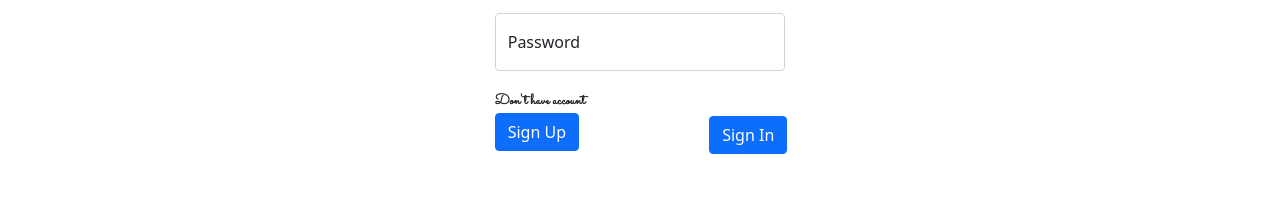
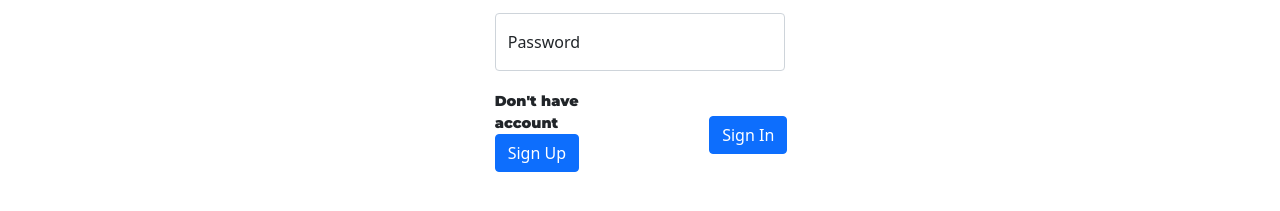
Before and after one commit to kasambala2021/udsmtimetable, a plain HTML site: page index.html in a window 1280 px wide. Shown: the part 403-614 px from the top of the page. Drawn offline with nearby package versions, Linux system fonts and the light colour scheme.

Commit message:
Update styles.css

```diff
--- a/styles.css
+++ b/styles.css
@@ -34,7 +34,7 @@
   top: 25px;
 }
 .account{
-  font-family: 'Sacramento', cursive;
+  font-family: 'Montserrat', sans-serif;
   margin: 0px;
   font-weight: bold;
   font-size: 0.9rem;
```
